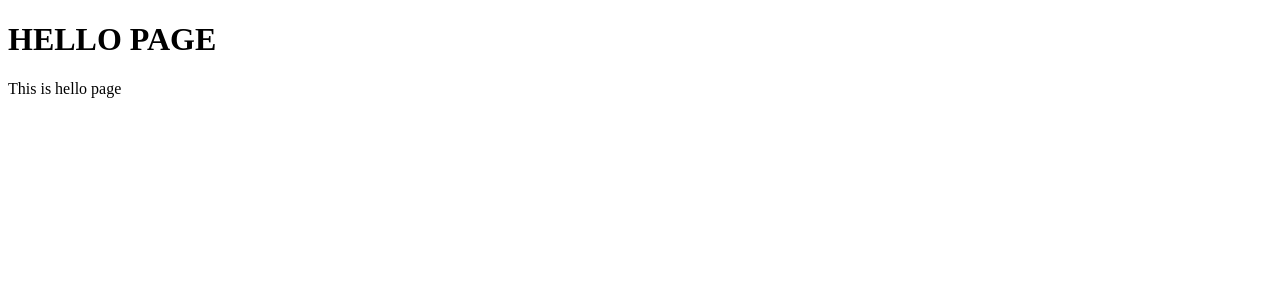
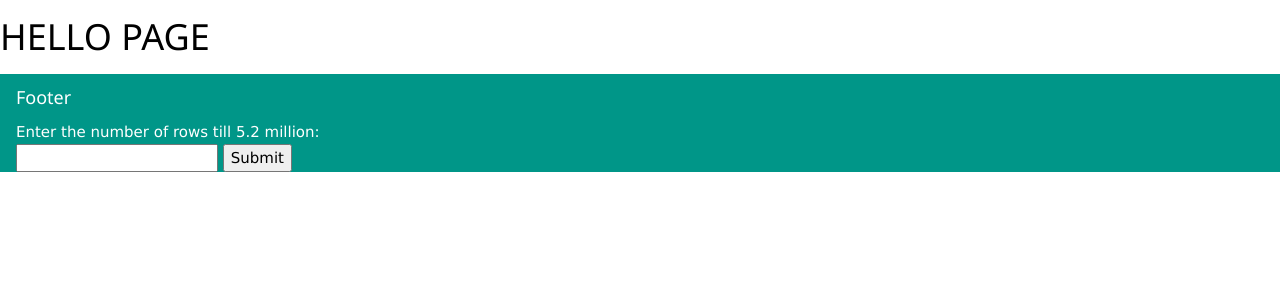
Before and after one commit to M-Umr/live_visualization, a Django app: page / in a window 1280 px wide. Shown: the top 300 px of the page. Run offline with Django 4.2, Linux system fonts and the light colour scheme.

Commit message:
form created with a button now need to do jquery

```diff
--- a/visualization_app/templates/index.html
+++ b/visualization_app/templates/index.html
@@ -4,8 +4,17 @@
   <head>
     <h1>HELLO PAGE</h1>
     <link rel="stylesheet" href="{% static 'base.css' %}" />
+    <meta name="viewport" content="width=device-width, initial-scale=1">
+    <link rel="stylesheet" href="https://www.w3schools.com/w3css/4/w3.css">
   </head>
   <body>
-    <text>This is hello page</text>
+    <div class="w3-container w3-teal">
+      <h5>Footer</h5>
+      <form class=visualize_form action="visualization_app/urls/action_page.php">
+        <label for="number_of_rows">Enter the number of rows till 5.2 million:</label><br>
+        <input type="number" id="number_of_rows" name="number_of_rows">
+        <input type="submit" value="Submit">
+      </form>
+    </div>
   </body>
 </html>
--- a/visualization_app/views.py
+++ b/visualization_app/views.py
@@ -2,7 +2,7 @@
 from django.shortcuts import render
 
 def home(request):
-
     #return HttpResponse("Hello, Django!")
     print('this is print in views.py')
+    print(request)
     return render(request, 'index.html')
```
Also changed, not shown: requirements.txt (line endings or trailing spaces).
